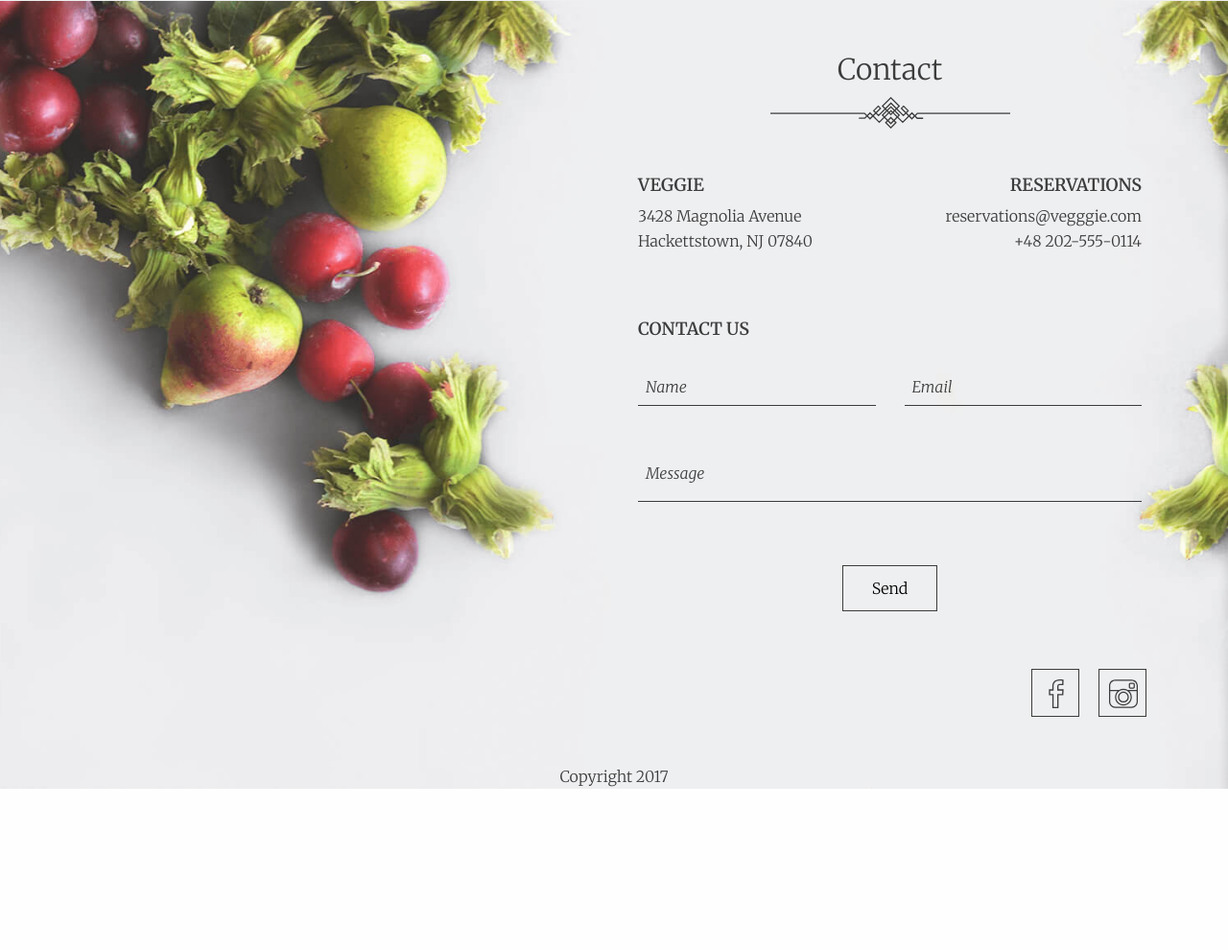
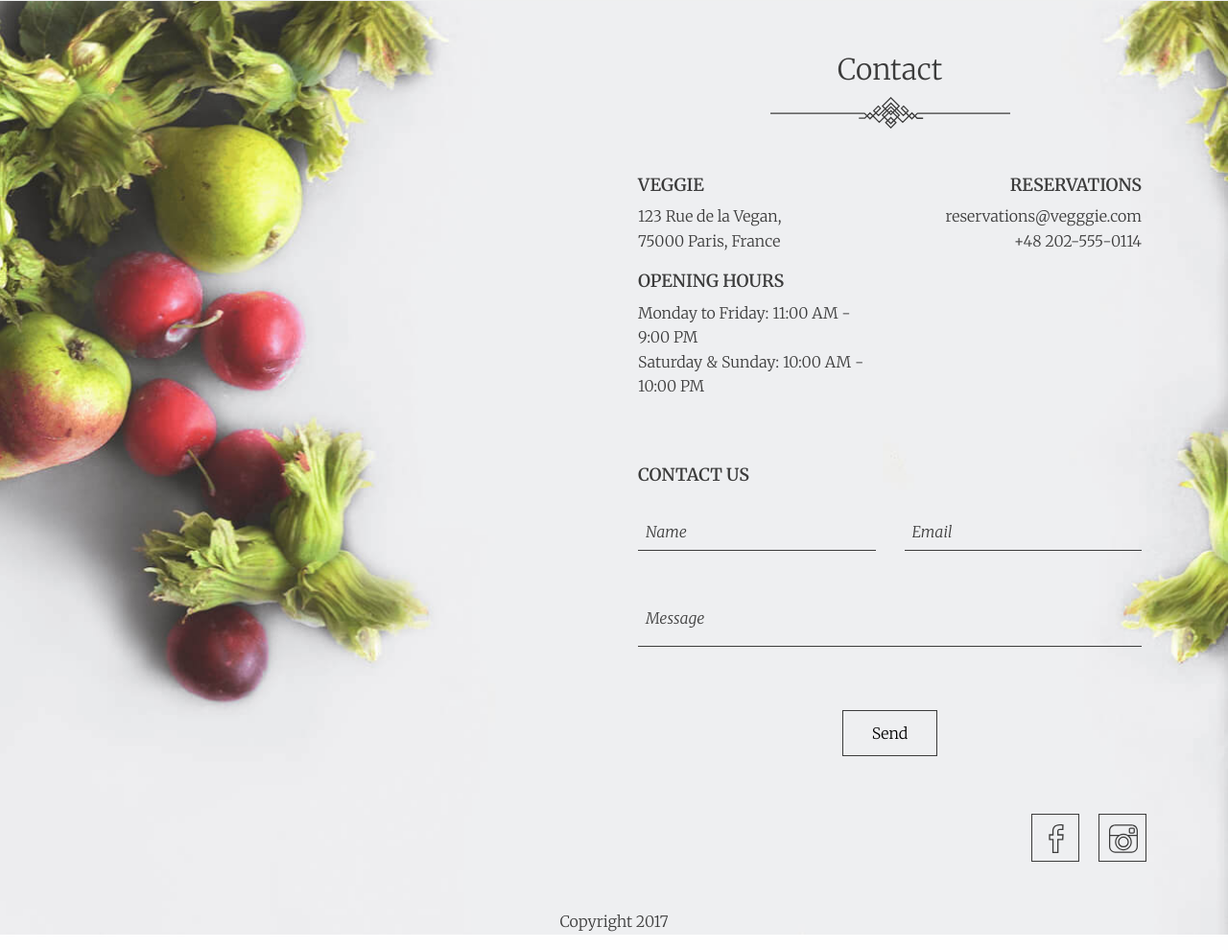
Before and after one commit to sohaila-1/MonProjetSeo, a website: page index.html in a window 1280 px wide. Shown: the part 2672-3662 px from the top of the page at 96% size. Before the commit the page ends 3510 px from the top, so only its background shows below. Drawn offline with nearby package versions, Linux system fonts and the light colour scheme.

Commit message:
Add description for opening hours and other SEO improvements

```diff
--- a/index.html
+++ b/index.html
@@ -219,8 +219,6 @@
         </div>
     </div>
 </section>
-
-
 <!-- Modal JavaScript -->
 <script>
     function openModal(modalId, imgId, title, description, price) {
@@ -230,7 +228,6 @@
         document.getElementById("modal-description").innerText = description;
         document.getElementById("modal-price").innerText = "Price: " + price;
     }
-
     function closeModal(modalId) {
         document.getElementById(modalId).style.display = "none";
     }
@@ -241,8 +238,7 @@
         }
     }
 </script>
-
-
+<!--About us section-->
     <section id="about-us" class="about">
         <div class="container">
             <div class="about-content">
@@ -254,11 +250,7 @@
         </div>
         <!--.container-->
     </section>
-
-
-
-    <a href="#0" class="cd-top">Top</a>
-
+    <!--Footer section-->
     <footer id="contact-us">
         <div class="container">
             <div class="footer-content">
@@ -283,7 +275,10 @@
                 <div class="contact-info scroll-reveal">
                     <div class="info-address">
                         <h3>Veggie</h3>
-                        <p>3428 Magnolia Avenue<br>Hackettstown, NJ 07840</p>
+                        <p>123 Rue de la Vegan,<br>75000 Paris, France</p>
+                        <h3>Opening Hours</h3>
+                        <p>Monday to Friday: 11:00 AM - 9:00 PM <br>
+                        Saturday & Sunday: 10:00 AM - 10:00 PM</p>
                     </div>
                     <div class="reservations">
                         <h3>Reservations</h3>
@@ -362,7 +357,6 @@
             $("#preloader").fadeOut();
         });
     </script>
-
 </body>
 
 </html>
```
Also changed, not shown: bower.json (+2 -6 lines).
